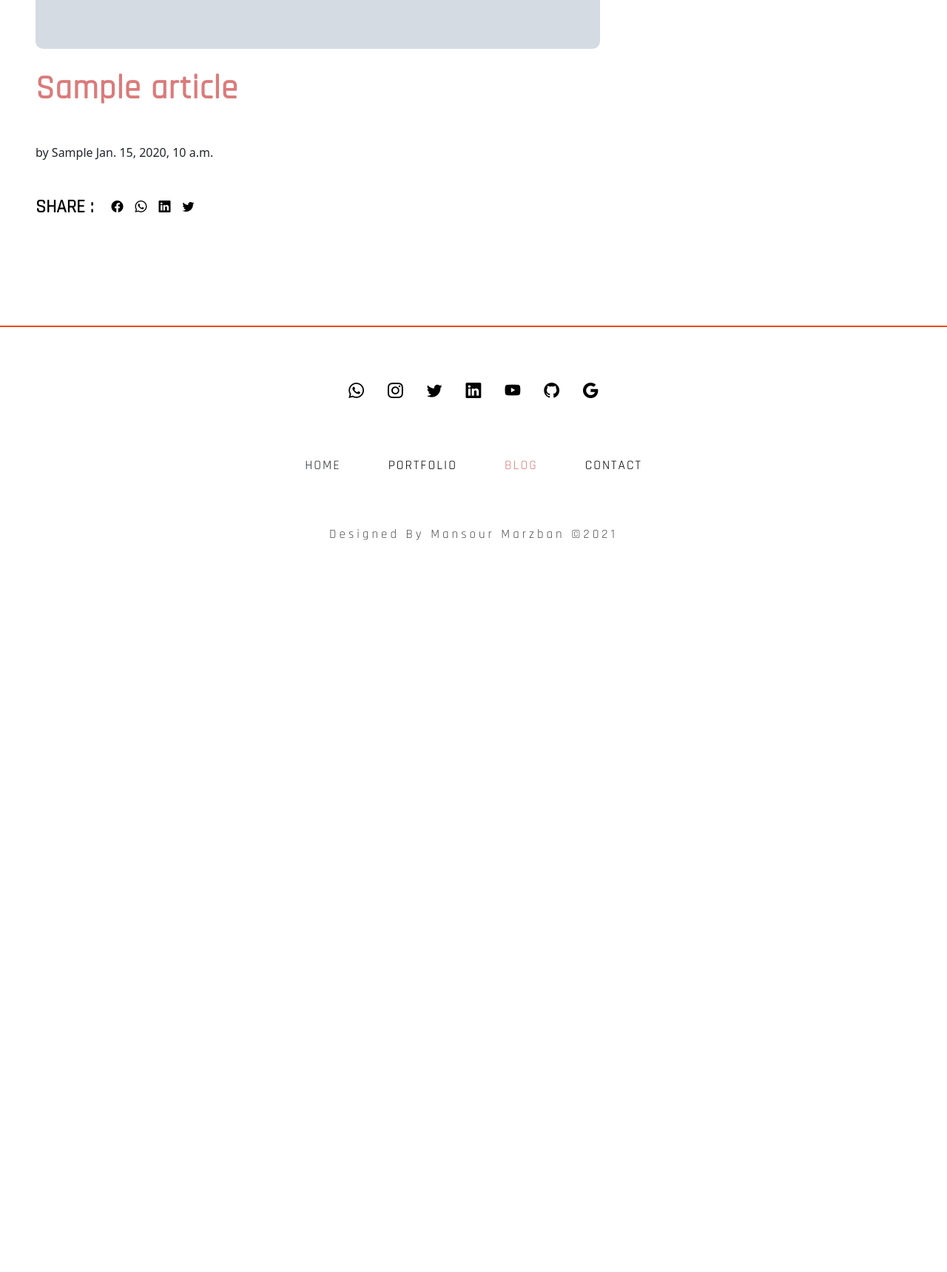
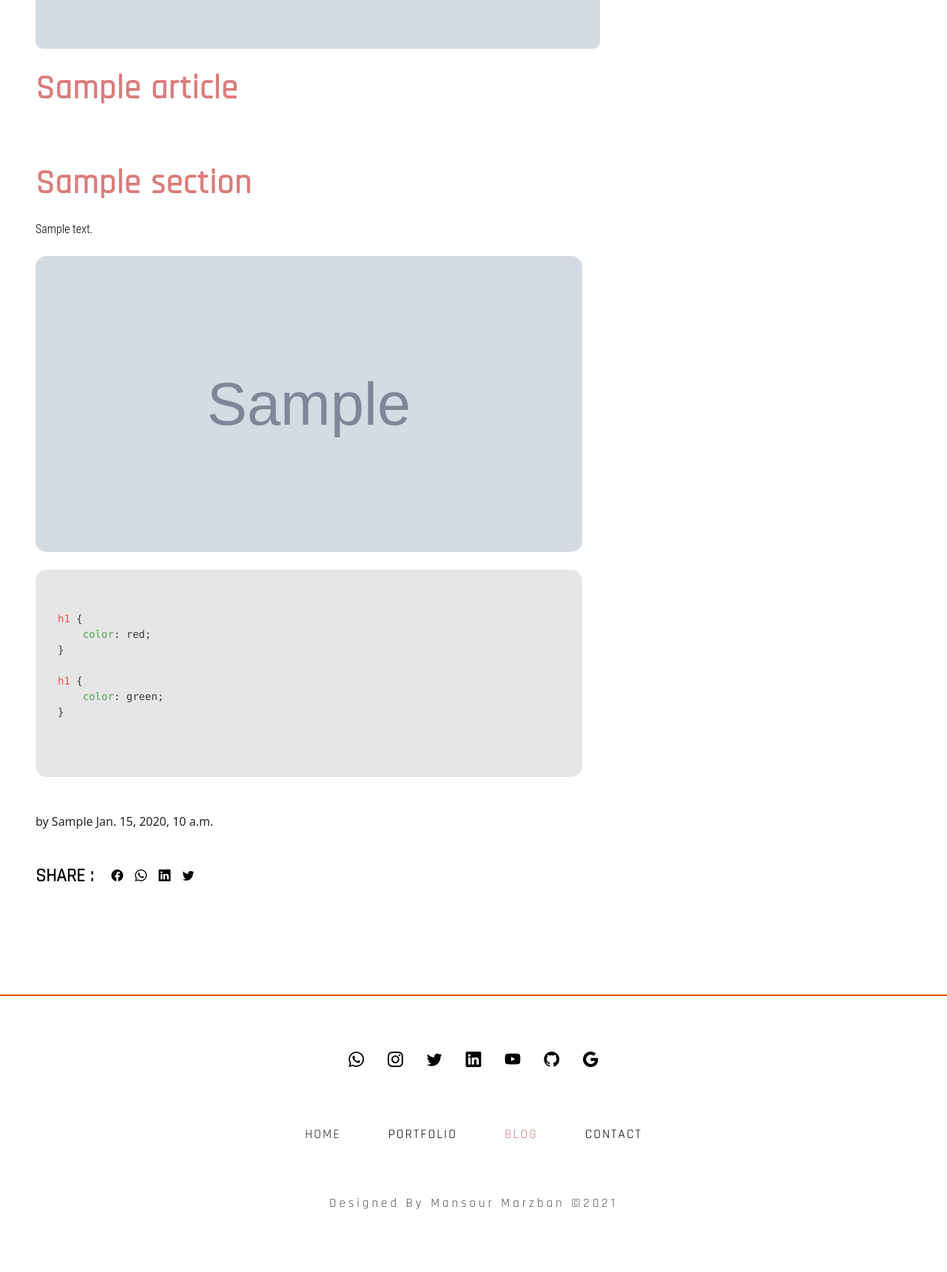
Before and after one commit to nimiology/Django-Blog, a Django app: a page that uses templates/Blog/blog-article.html in a window 1280 px wide. Shown: the part 594-2313 px from the top of the page at 74% size. Before the commit the page ends 1324 px from the top, so only its background shows below. Run offline with Django 3.2, Linux system fonts and the light colour scheme; tables that the repository leaves empty hold one stand-in row (values such as "Sample post"); grey boxes marked "Sample" are stand-in pictures; some libraries are stand-ins or nearby versions; some web fonts are replaced.

Commit message:
article template updated

```diff
--- a/blog/admin.py
+++ b/blog/admin.py
@@ -1,5 +1,5 @@
 from django.contrib import admin
-from .models import Article, Category, Tag
+from .models import Article, Category, Tag, Section
 
 
 # Register your models here.
@@ -28,3 +28,4 @@ class TagAdmin(admin.ModelAdmin):
 admin.site.register(Tag, TagAdmin)
 admin.site.register(Category, CategoryAdmin)
 admin.site.register(Article, ArticleAdmin)
+admin.site.register(Section)
--- a/blog/models.py
+++ b/blog/models.py
@@ -40,17 +40,29 @@ class Article(models.Model):
     def category_Publish(self):
         return self.categories.filter(Status=True)
 
+    def preview_text(self):
+        qs = self.sections.all()
+        if qs.exists():
+            return qs[0].text
+        return ''
+
 
 class Section(models.Model):
     related_name = 'sections'
 
     article = models.ForeignKey(Article, on_delete=models.CASCADE, related_name=related_name)
+    title = models.CharField(max_length=200, null=True, blank=True)
     picture = models.ImageField(upload_to=upload_project_picture, blank=True, null=True)
+    youtube = models.URLField(blank=True, null=True)
     text = models.TextField(null=True, blank=True)
     code = models.TextField(null=True, blank=True)
+    position = models.IntegerField(null=True, blank=True)
 
     def __str__(self):
         return self.article.title
+
+    class Meta:
+        ordering = ['position']
 
 
 def ArticlePreSave(sender, instance, *args, **kwargs):
@@ -58,4 +70,15 @@ def ArticlePreSave(sender, instance, *args, **kwargs):
         instance.slug = slug_genrator()
 
 
+def section_pre_save(sender, instance, *args, **kwargs):
+    if not instance.position:
+        project_sections = sender.objects.filter(article=instance.article).order_by('-position')
+        if project_sections.exists():
+            project_section = project_sections[0]
+            instance.position = project_section.position + 1
+        else:
+            instance.position = 0
+
+
 pre_save.connect(ArticlePreSave, sender=Article)
+pre_save.connect(section_pre_save, sender=Section)
--- a/static/css/blog-article.css
+++ b/static/css/blog-article.css
@@ -299,9 +299,9 @@ main {
     .article-container {
       flex-direction: column; } }
   .article-container .article {
-    overflow: hidden;
     border-radius: 10px;
     margin-bottom: 7rem;
+    height: 100%;
     animation-name: fadeInUp;
     animation-duration: 0.5s;
     padding: 0 2rem 0 1rem; }
@@ -374,6 +374,46 @@ main {
           @media screen and (max-width: 500px) {
             .article-container .article .article-text .article-text-box p {
               font-size: 14px; } }
+      .article-container .article .article-text .article-text-image {
+        position: relative;
+        width: 100%;
+        height: 400px;
+        margin: 1.5rem 0; }
+        @media screen and (max-width: 900px) {
+          .article-container .article .article-text .article-text-image {
+            height: 280px; } }
+        @media screen and (max-width: 500px) {
+          .article-container .article .article-text .article-text-image {
+            height: 240px; } }
+        .article-container .article .article-text .article-text-image img {
+          border-radius: 15px;
+          position: absolute;
+          width: 100%;
+          height: 100%;
+          object-fit: cover; }
+      .article-container .article .article-text .article-text-code-box {
+        width: 100%;
+        height: min-content;
+        border-radius: 15px;
+        display: flex;
+        justify-content: flex-start;
+        align-items: center;
+        background-color: #e6e6e6;
+        overflow: hidden;
+        margin: 1.5rem 0; }
+        .article-container .article .article-text .article-text-code-box pre {
+          min-height: 180px;
+          max-height: 300px;
+          margin: 0;
+          width: 100%;
+          padding-left: 1rem;
+          -ms-overflow-style: none;
+          scrollbar-width: none; }
+          .article-container .article .article-text .article-text-code-box pre::-webkit-scrollbar {
+            display: none; }
+          .article-container .article .article-text .article-text-code-box pre code {
+            background-color: #e6e6e6;
+            width: 100%; }
     .article-container .article .article-share {
       display: flex;
       justify-content: flex-start;
--- a/templates/Blog/blog-article.html
+++ b/templates/Blog/blog-article.html
@@ -1,7 +1,11 @@
 {% extends "Base.html" %}
 {% load static %}
 {% block title %}Blog | {{ article.title }}{% endblock %}
-{% block custom-css %}<link rel="stylesheet" href="{% static 'css/blog-article.css' %}" />{% endblock %}
+{% block custom-css %}
+<link rel="stylesheet" href="{% static 'css/blog-article.css' %}" />
+<link rel="stylesheet"
+      href="//cdnjs.cloudflare.com/ajax/libs/highlight.js/11.4.0/styles/atom-one-light.min.css">
+{% endblock %}
 {% block header %}
               <a href="{% url "staticpages:home" %}"><li>HOME</li></a>
               <a href="{% url "projects:projects" %}"><li>PORTFOLIO</li></a>
@@ -26,12 +30,41 @@
                   {{ article.title }}
                 </h1>
               </a>
+      </div>
+        {% for section in article.sections.all %}
+            <div class="article-text col-12 wow">
+              <a href="#">
+                <h1>
+                  {{ section.title }}
+                </h1>
+              </a>
               <p>
                   {% autoescape on %}
-              {{ article.text|linebreaks }}
+                      {{ section.text|linebreaks }}
                   {% endautoescape %}
               </p>
+            {% if section.picture %}
+                <div class="article-text-image">
+                    <img src="{{ section.picture.url }}" alt="article-image">
                 </div>
+            {% endif %}
+            {% if section.code %}
+                <div class="article-text-code-box">
+                    <pre>
+                        <code class="hljs python-css">
+                            h1 {
+                                color: red;
+                            }
+
+                            h1 {
+                                color: green;
+                            }
+                        </code>
+                    </pre>
+                </div>
+            {% endif %}
+            </div>
+        {% endfor %}
         <div class="article-data">
           <div class="article-data-text-author">
             by <span>{{ article.writer }}</span> <span>{{ article.publishDate }}</span>
@@ -98,8 +131,16 @@
     new WOW().init();
   </script>
   <script src="{% static 'js/utils.js' %}"></script>
+<script src="//cdnjs.cloudflare.com/ajax/libs/highlight.js/11.4.0/highlight.min.js"></script>
   <script>
     const WITH_DELAY = false;
+    hljs.highlightAll();
+
+    document.querySelectorAll('.article-text-code-box pre code').forEach(elm => {
+        var innerHtml = elm.innerHTML;
+        var pattern = innerHtml.match(/\s*\n[\t\s]*/);
+        elm.innerHTML = innerHtml.replace(new RegExp(pattern, "g"),'\n');
+    })
   </script>
   <script src="{% static 'js/showHeader.js' %}"></script>
 </html>
--- a/templates/Blog/blog.html
+++ b/templates/Blog/blog.html
@@ -33,7 +33,7 @@
                   </h1>
                 </a>
                 <p>
-                    {{ article.text|truncatewords:15 }}
+                    {{ article.preview_text|truncatewords:15 }}
                 </p>
                 <div>
                   <div class="blog-article-text-author">
```
Lines whose indentation alone changed are shown as unchanged.
